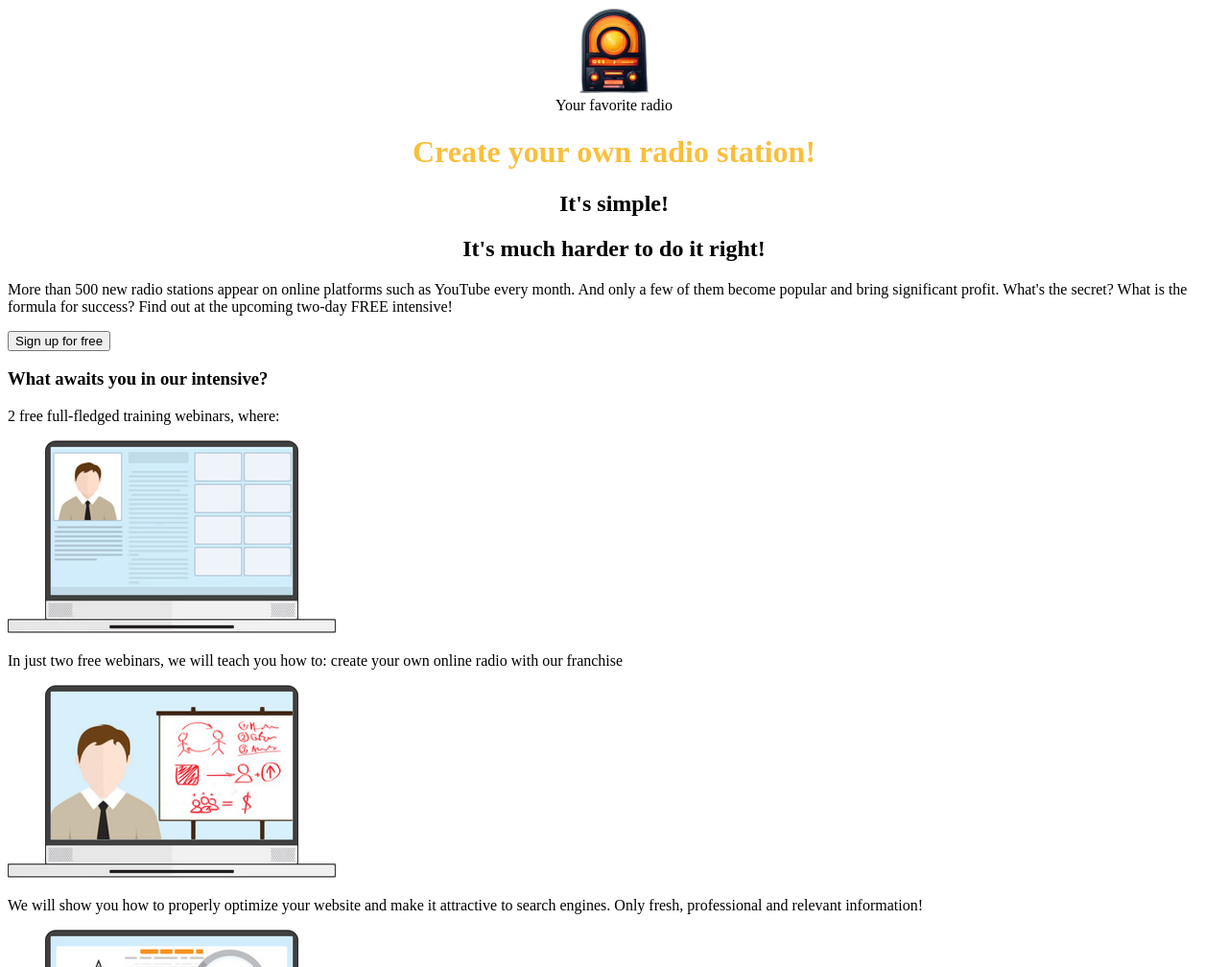
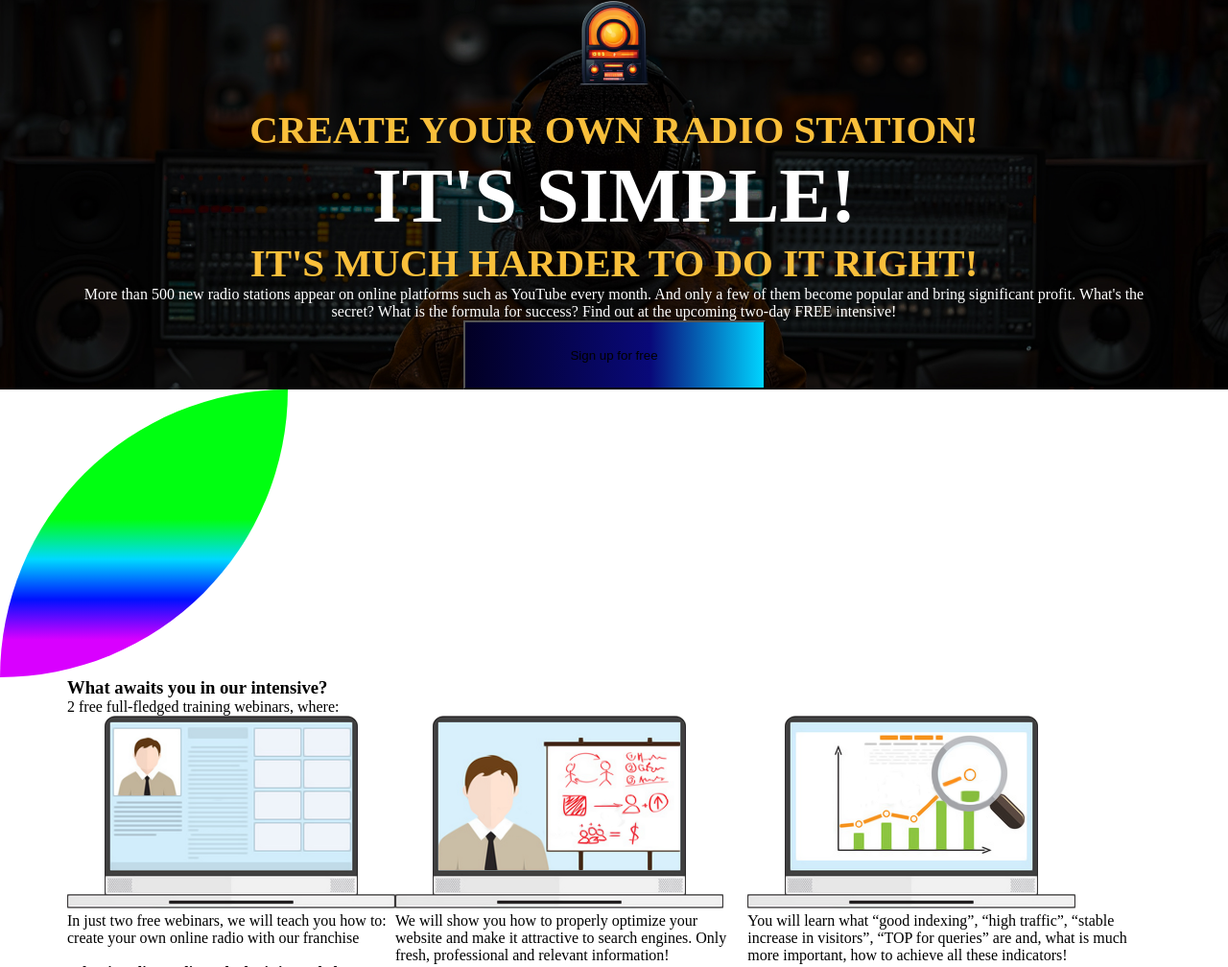
Before and after one commit to CatZ0000/radio1, a plain HTML site: page index.html in a window 1280 px wide. Shown: the top 1008 px of the page at 96% size. Drawn offline with Linux system fonts and the light colour scheme.

Commit message:
gradient
Co-authored-by: Victor Svetailo <victorioeve@gmail.com>

```diff
--- a/index.html
+++ b/index.html
@@ -1,49 +1,100 @@
 <!DOCTYPE html>
 <html lang="en">
+
 <head>
     <meta charset="UTF-8">
     <meta name="viewport" content="width=device-width, initial-scale=1.0">
     <link rel="stylesheet" href="style.css">
     <title>Radio</title>
 </head>
+
 <body>
-    <div class="wrapper-logo">
+
+    <section class="first-screen" id="first-screen">
+        <div class="container">
+            <div class="logo">
                 <img class="logo__img" src="img/Logo.png" alt="картинка">
                 <div class="logo__text">Your favorite radio</div>
             </div>
-    <div class="headings">
-        <h1>Create your own radio station!</h1>
-        <h2>It's simple!</h2>
-        <h2>It's much harder to do it right!</h2>
-    </div>
 
-    <p>More than 500 new radio stations appear on online platforms such as YouTube every month. And only a few of them become popular and bring significant profit. What's the secret? What is the formula for success? Find out at the upcoming two-day FREE intensive!</p>
+            <h1 class="title title-color">Create your own radio station!</h1>
+            <h2 class="title title-big">It's simple!</h2>
+            <h2 class="title title-color">It's much harder to do it right!</h2>
+
+            <p class="text">More than 500 new radio stations appear on online platforms such as YouTube every month. And only a
+                few of them become popular and bring significant profit. What's the secret? What is the formula for
+                success? Find out at the upcoming two-day FREE intensive!</p>
 
 
-    <button>Sign up for free  </button>
+            <button class="button" id="main-button">Sign up for free </button>
+        </div>
+    </section>
+
+    <div class="block"></div>
+
+
+    <main class="main">
+
+
+        <section class="intensive">
+
+            <div class="container">
                 <h3>What awaits you in our intensive?</h3>
                 <p>2 free full-fledged training webinars, where:</p>
+
+                <div class="test">
                     <div>
                         <img src="img/Icon1.png" alt="картинка2">
-        <p>In just two free webinars, we will teach you how to: create your own online radio with our franchise</p>
+                        <p>In just two free webinars, we will teach you how to: create your own online radio with our
+                            franchise
+                        </p>
                     </div>
 
                     <div>
                         <img src="img/Icon2.png" alt="картинка3">
-        <p>We will show you how to properly optimize your website and make it attractive to search engines. Only fresh, professional and relevant information!</p>
+                        <p>We will show you how to properly optimize your website and make it attractive to search
+                            engines.
+                            Only
+                            fresh, professional and relevant information!</p>
                     </div>
                     <div>
                         <img src="img/Icon3.png" alt="картинка3">
-        <p>You will learn what “good indexing”, “high traffic”, “stable increase in visitors”, “TOP for queries” are and, what is much more important, how to achieve all these indicators!</p>
+                        <p>You will learn what “good indexing”, “high traffic”, “stable increase in visitors”, “TOP for
+                            queries”
+                            are
+                            and, what is much more important, how to achieve all these indicators!</p>
                     </div>
+                </div>
+            </div>
+        </section>
+        </section>
 
+
+
+        <section class="online">
+            <section class="container">
                 <h4>What is online radio and why is it needed?</h4>
-    <p>Online radio has revolutionized the way we consume audio content. With just a click or a tap, listeners can access a diverse array of music, talk shows, news, and podcasts from around the globe. Unlike traditional radio, online radio offers a virtually limitless selection of stations catering to every taste and interest
+                <p>Online radio has revolutionized the way we consume audio content. With just a click or a tap,
+                    listeners can
+                    access a diverse array of music, talk shows, news, and podcasts from around the globe. Unlike
+                    traditional
+                    radio, online radio offers a virtually limitless selection of stations catering to every taste and
+                    interest
 
-        Whether you're into pop, rock, jazz, classical, or any other genre or even podcasts, there's an online radio station for you. Online radio also provides opportunities for independent artists and niche genres to reach a wider audience
+                    Whether you're into pop, rock, jazz, classical, or any other genre or even podcasts, there's an
+                    online radio
+                    station for you. Online radio also provides opportunities for independent artists and niche genres
+                    to reach
+                    a wider audience
 
-        Furthermore, the convenience of online radio cannot be overstated. It's accessible anytime, anywhere, whether you're at home, work, or on the go. With mobile apps and streaming services, listeners can enjoy their favorite stations on smartphones, tablets, or computers with an internet connection
-        We will teach you how to create an attractive online radio for users and the right website for search engines and advise you on how to get it to the first pages, beating all competitors.</p>
+                    Furthermore, the convenience of online radio cannot be overstated. It's accessible anytime,
+                    anywhere,
+                    whether you're at home, work, or on the go. With mobile apps and streaming services, listeners can
+                    enjoy
+                    their favorite stations on smartphones, tablets, or computers with an internet connection
+                    We will teach you how to create an attractive online radio for users and the right website for
+                    search
+                    engines and advise you on how to get it to the first pages, beating all competitors.</p>
                 <h5>After completing the training you will be able to!</h5>
                 <p>Create your own radio and website</p>
                 <p>Provide them with slow but sure growth to the TOP</p>
@@ -51,11 +102,23 @@
                 <p>Receive tangible profits</p>
                 <p>Bonuses and gifts are provided for all intensive participants. Click the button below,
                     take part in the webinars and collect your prize upon completion of the training!</p>
-        <button>Sign up for free  </button>
+                <button>Sign up for free </button>
+            </section>
+        </section>
+
+    </main>
+
+
+    <footer class="footer">
         <p>The first webinar will BE:</p>
         <h6>September 10 at 20:00 GTM+0</h6>
         <p>Hurry up to register, the number of places is limited!</p>
-        <p>Support  |  Privacy Policy</p>
+        <p>Support | Privacy Policy</p>
         <p>Call us +1 (555) 555 1234</p>
+    </footer>
+
+
+    <script src="script.js"></script>
 </body>
+
 </html>
--- /dev/null
+++ b/script.js
@@ -0,0 +1,39 @@
+console.log('Привет Мир!')
+
+let obj = {
+    name: 'Vic',
+    lastname: 'Svet',
+}
+
+console.log(obj)
+
+let button  = document.getElementById('main-button')
+
+let buttonSwitch = false
+
+const onClick = () => {
+    if (buttonSwitch) {
+        button.style.backgroundColor = 'white'
+        buttonSwitch = false
+    } else {
+         button.style.backgroundColor = 'red'
+         buttonSwitch = true
+    }
+}
+
+button.addEventListener('click', onClick)
+
+
+
+
+function test1() {
+    return 'test1'
+}
+
+let text = test1()
+
+console.log(text)
+
+let test2 = function(){console.dir('test2')}
+
+let test3 = () => {console.dir('test3')}
--- a/style.css
+++ b/style.css
@@ -1,14 +1,71 @@
+* {
+    margin: 0px;
+}
+
+.logo {
+    text-align: center;
+}
+
+.logo__text {
+    text-align: center;
+}
+
+/* .headings{
+    text-align: center;
+} */
+h1 {
+    color: #F9BF3B;
+}
+
+.container {
+    margin: 0px auto;
+    width: 1140px;
+}
+
+.first-screen {
+    background: url('./img/MainBg.jpg') center center / cover;
+}
+
+.test {
+    display: flex;
+}
+
+.text {
+    color: #ffffff;
+    text-align: center;
+}
+
+.button {
+    width: 315px;
+    height: 72px;
+
+    background: linear-gradient(90deg,rgba(2, 0, 36, 1) 0%, rgba(9, 9, 121, 1) 62%, rgba(0, 212, 255, 1) 100%);
 
 
-.wrapper-logo{
-   text-align: center;
+    margin: 0 auto;
+    display: block;
 }
-.logo__text{
+
+.title {
     text-align: center;
+    font-weight: 900;
+    text-transform: uppercase;
 }
-.headings{
-    text-align: center;
+
+.title-color {
+    color: #F9BF3B;
+    font-size: 41px;
 }
-h1{
-    color: #F9BF3B;
+
+.title-big {
+    color: #fff;
+    font-size: 80px;
 }
+
+.block {
+    width: 300px;
+    height: 300px;
+
+    border-radius: 100% 0% 100% 0% / 100% 0% 100% 0% ;
+    background: linear-gradient(0deg, #d900ff 13%, #0011ff 27%, #00d9ff 41%, #00ff11 55%);
+}
```
Also changed, not shown: img/MainBg.jpg (added). Lines whose indentation alone changed are shown as unchanged.
